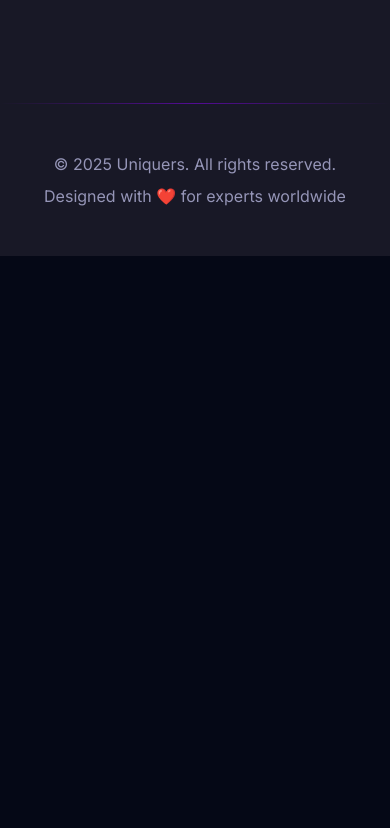
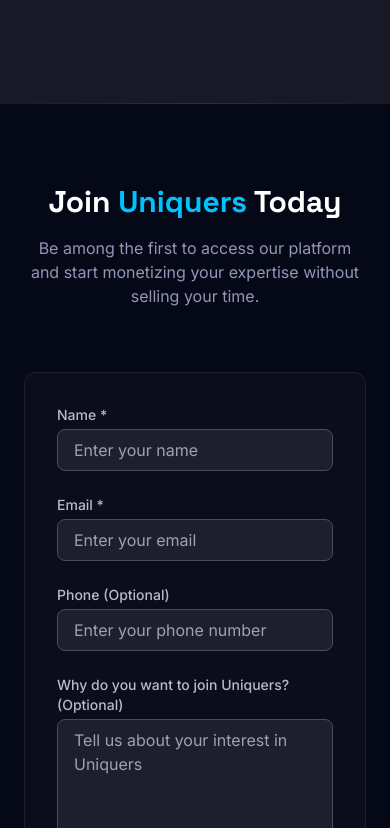
Before and after one commit to AlexanderModestov/Uniquers, a React (Vite) app: page / in a window 390 px wide. Shown: the part 7596-8424 px from the top of the page. Before the commit the page ends 7852 px from the top, so only its background shows below. Built offline with nearby package versions, Linux system fonts and the light colour scheme; no server answers.

Commit message:
Add JoinListForm to main page

```diff
--- a/src/App.tsx
+++ b/src/App.tsx
@@ -4,6 +4,7 @@
 import { FeaturesSection } from './components/FeaturesSection';
 import { UseCasesSection } from './components/UseCasesSection';
 import { BenefitsSection } from './components/BenefitsSection';
+import { JoinListForm } from './components/JoinListForm';
 import { Footer } from './components/Footer';
 
 function App() {
@@ -15,6 +16,19 @@
         <FeaturesSection />
         <UseCasesSection />
         <BenefitsSection />
+        <section id="join-form" className="py-20 bg-background relative overflow-hidden">
+          <div className="container mx-auto px-6 md:px-12">
+            <div className="text-center mb-16">
+              <h2 className="text-3xl md:text-4xl font-display font-bold mb-4">
+                Join <span className="text-primary-400">Uniquers</span> Today
+              </h2>
+              <p className="text-neutral-400 max-w-2xl mx-auto">
+                Be among the first to access our platform and start monetizing your expertise without selling your time.
+              </p>
+            </div>
+            <JoinListForm />
+          </div>
+        </section>
       </main>
       <Footer />
     </div>
```
